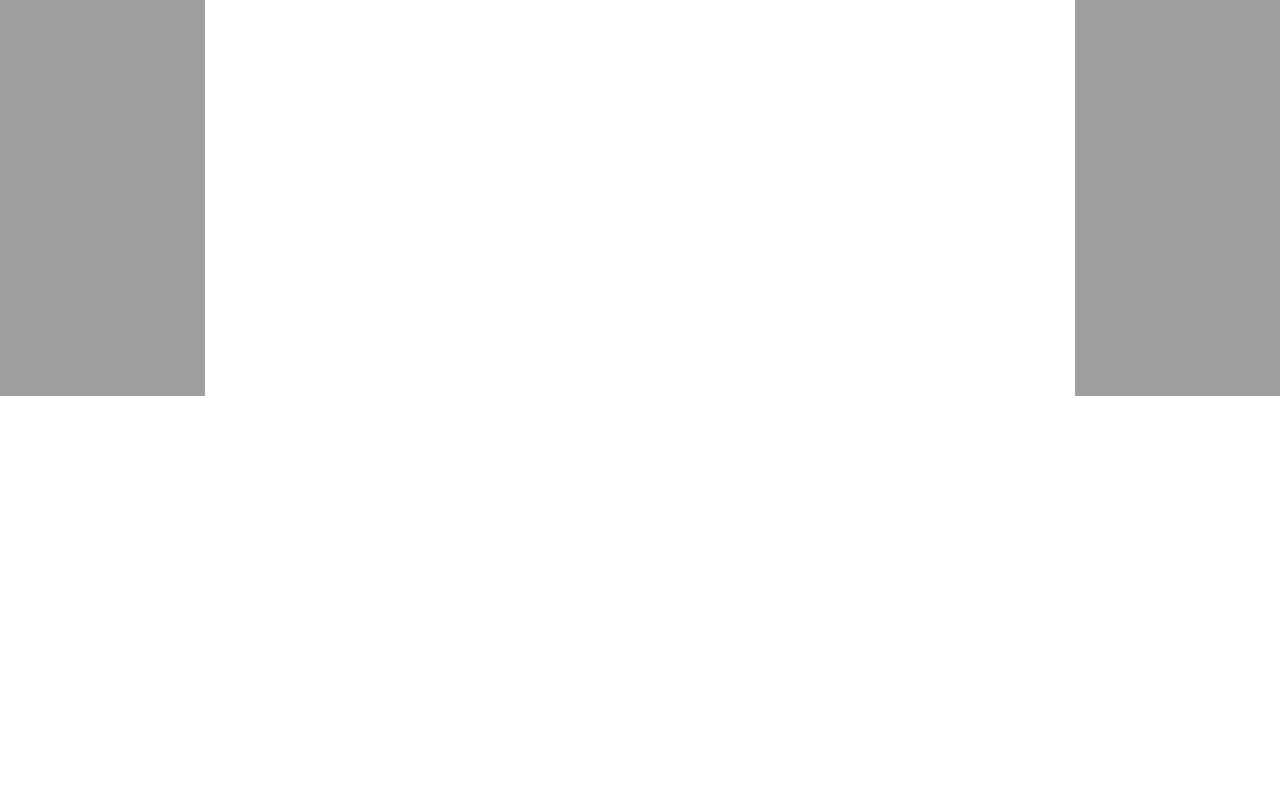
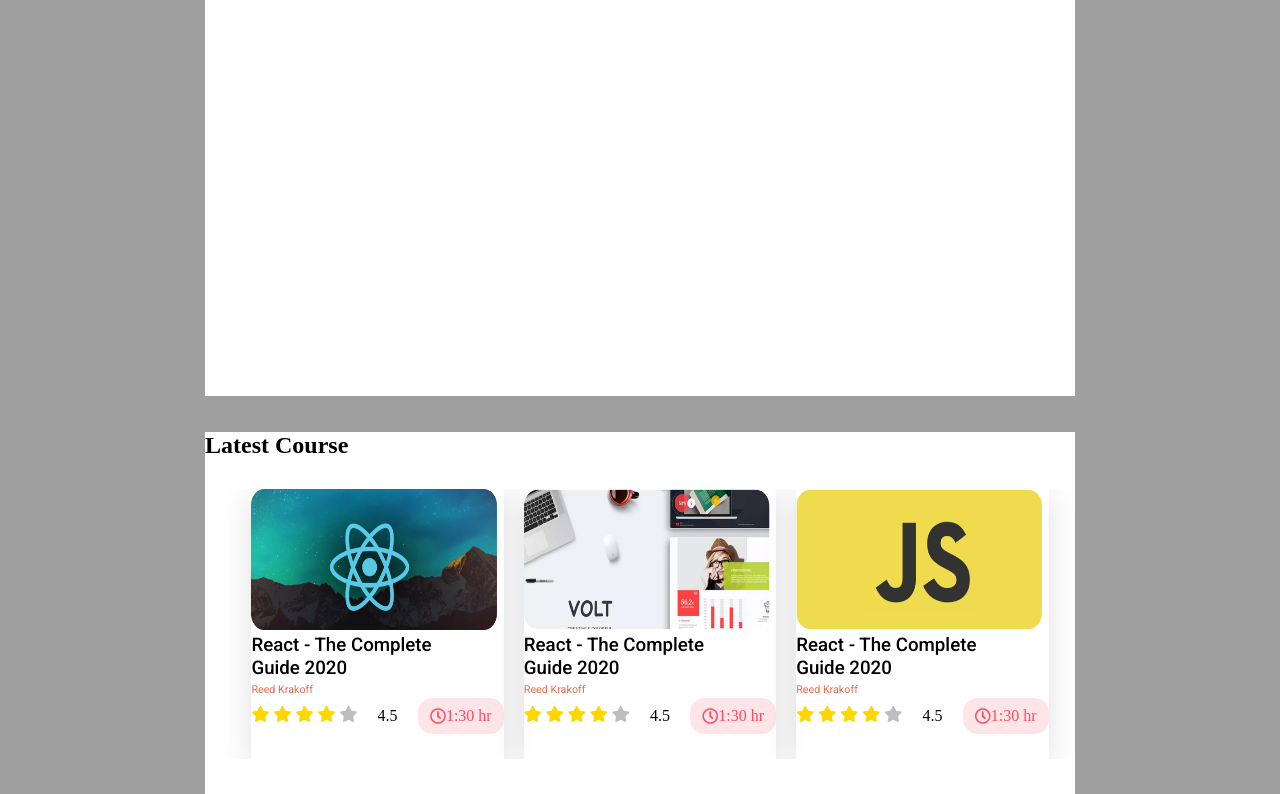
Before and after one commit to Asaduzzamansafi/aaaa, a plain HTML site: page index.html in a window 1280 px wide. Shown: the part 413-1207 px from the top of the page. Before the commit the page ends 809 px from the top, so only its background shows below. Drawn offline with Linux system fonts and the light colour scheme.

Commit message:
second section

```diff
--- a/index.html
+++ b/index.html
@@ -7,6 +7,7 @@
     <title>Document</title>
     <link rel="preconnect" href="https://fonts.googleapis.com">
     <link rel="preconnect" href="https://fonts.gstatic.com" crossorigin>
+    <link rel="stylesheet" href="https://pro.fontawesome.com/releases/v5.10.0/css/all.css" integrity="sha384-AYmEC3Yw5cVb3ZcuHtOA93w35dYTsvhLPVnYs9eStHfGJvOvKxVfELGroGkvsg+p" crossorigin="anonymous"/>
     <link
         href="https://fonts.googleapis.com/css2?family=Open+Sans:wght@600&family=Poppins:wght@400;500&family=Roboto:wght@400;500&display=swap"
         rel="stylesheet">
@@ -63,6 +64,72 @@
                 </div>
             </div>
         </section>
+        <section class="second-container">
+            <h1>Latest Course</h1>
+            <div class="second-container-content">
+                <div class="second-container-part1">
+                    <img class="part1-img" src="./pic/Mask Group (3).png" alt="" width="246px" height="141px">
+                    <h3>React - The Complete</h3>
+                    <h3>Guide 2020</h3>
+                    <h6>Reed Krakoff</h6>
+                    <div class="second-container-part1-footer">
+                        <div class="second-container-part1-icons">
+                            <i class="fas fa-star gold"></i>
+                            <i class="fas fa-star gold"></i>
+                            <i class="fas fa-star gold"></i>
+                            <i class="fas fa-star gold"></i>
+                            <i class="fas fa-star ash"></i>
+                        </div>
+                        <p class="rating">4.5</p>
+                        <div class="pill">
+                            <i class="far fa-clock"></i>
+                            <p>1:30 hr</p>
+                        </div>
+                    </div>
+                </div>
+                <div class="second-container-part1">
+                    <img class="part1-img" src="./pic/Group 2.png" alt="" width="246px" height="141px">
+                    <h3>React - The Complete</h3>
+                    <h3>Guide 2020</h3>
+                    <h6>Reed Krakoff</h6>
+                    <div class="second-container-part1-footer">
+                        <div class="second-container-part1-icons">
+                            <i class="fas fa-star gold"></i>
+                            <i class="fas fa-star gold"></i>
+                            <i class="fas fa-star gold"></i>
+                            <i class="fas fa-star gold"></i>
+                            <i class="fas fa-star ash"></i>
+                        </div>
+                        <p class="rating">4.5</p>
+                        <div class="pill">
+                            <i class="far fa-clock"></i>
+                            <p>1:30 hr</p>
+                        </div>
+                    </div>
+                </div>
+                <div class="second-container-part1">
+                    <img class="part1-img" src="./pic/Mask Group (4).png" alt="" width="246px" height="141px">
+                    <h3>React - The Complete</h3>
+                    <h3>Guide 2020</h3>
+                    <h6>Reed Krakoff</h6>
+                    <div class="second-container-part1-footer">
+                        <div class="second-container-part1-icons">
+                            <i class="fas fa-star gold"></i>
+                            <i class="fas fa-star gold"></i>
+                            <i class="fas fa-star gold"></i>
+                            <i class="fas fa-star gold"></i>
+                            <i class="fas fa-star ash"></i>
+                        </div>
+                        <p class="rating">4.5</p>
+                        <div class="pill">
+                            <i class="far fa-clock"></i>
+                            <p>1:30 hr</p>
+                        </div>
+                    </div>
+                </div>
+            </div>
+
+        </section>
     </main>
 </body>
 </html>
--- a/style.css
+++ b/style.css
@@ -93,3 +93,61 @@ main {
   font-size: 18px;
   line-height: 27px;
 }
+/* second container */
+.second-container {
+  width: 870px;
+  height: 362px;
+  background-color: #ffffff;
+  margin: 36px auto 0 auto;
+}
+.second-container-content{
+  margin-top: 30px;
+  display: flex;
+  justify-content: center;
+}
+/* second-container-part1 */
+.second-container-part1{
+  Width: 252.42px;
+  Height: 269.79px;
+  margin-left: 20px;
+  box-shadow: rgba(100, 100, 111, 0.2) 0px 7px 29px 0px;
+}
+.second-container-part1 h3{
+  font-family: var(--roboto-font);
+  font-weight: 500;
+  line-height: 23.48px;
+}
+.second-container-part1 h6{
+  font-family: var(--roboto-font);
+  font-weight: 400;
+  line-height: 17.22px;
+  color: #ED6B4F;
+}
+/* stars */
+.gold{
+  color: gold;
+}
+.ash{
+  opacity: 25%;
+}
+.pill{
+  display: flex;
+  width: 80px;
+  height: 30px;
+  border: 3px solid #FFE4E8;
+  background-color:  #FFE4E8;
+  border-radius: 14.69px;
+  justify-content: center;
+  align-items: center;
+  color: #FF4A60;
+}
+.second-container-part1-footer{
+  display: flex;
+  justify-content: space-between;
+}
+.second-container-part1-icons{
+  align-self: center;
+}
+.rating{
+  align-self: center;
+}
```
